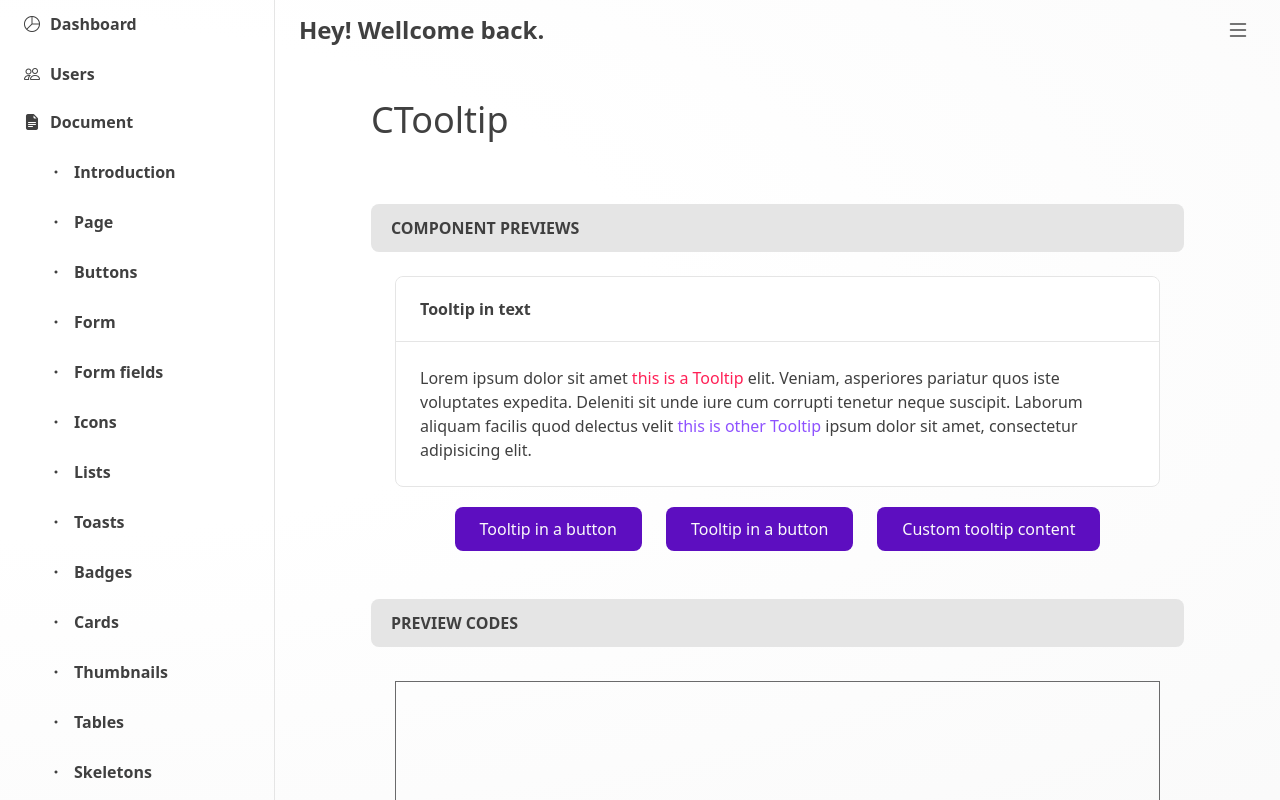
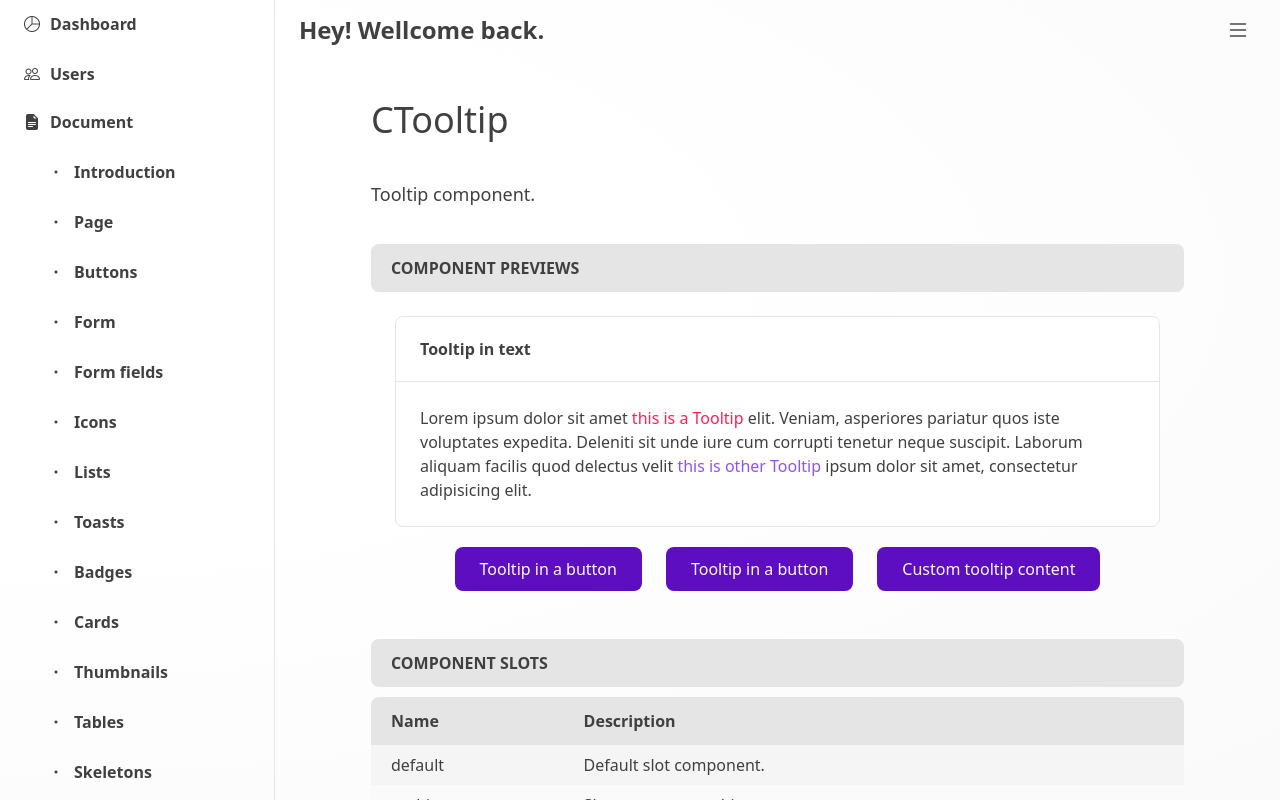
Before and after one commit to ernandesrs/pproj_vapp, a Vue app: page /dashboard/docs/tooltips in a window 1280 px wide. Built offline with nearby package versions, Linux system fonts and the light colour scheme.

Commit message:
documenting tooltip component

```diff
--- a/src/views/dash/doc/TooltipsView.vue
+++ b/src/views/dash/doc/TooltipsView.vue
@@ -5,8 +5,47 @@
             {
                 tag: 'h1',
                 title: 'CTooltip',
-                texts: [],
-                componentDoc: {}
+                texts: [
+                    'Tooltip component.'
+                ],
+                componentDoc: {
+                    slots: [
+                        {
+                            name: 'default',
+                            desc: 'Default slot component.'
+                        },
+                        {
+                            name: 'tooltip',
+                            desc: 'Slot to custom tooltip content.'
+                        }
+                    ],
+                    props: [
+                        {
+                            name: 'text',
+                            type: 'string',
+                            required: false,
+                            desc: 'The tooltip text. Alternatively, you can set a custom content without slot <b>tooltip</b>.',
+                            allowedValues: '---',
+                            defaultValue: '---'
+                        },
+                        {
+                            name: 'width',
+                            type: 'string',
+                            required: false,
+                            desc: 'The tooltip content width. Requires a valid Tailwind CSS class.',
+                            allowedValues: 'w-*, max-w-*, *:w-*, *:max-w-*',
+                            defaultValue: 'w-full'
+                        },
+                        {
+                            name: 'location',
+                            type: 'string',
+                            required: false,
+                            desc: 'The tooltip content location.',
+                            allowedValues: 'left, center, right, top-left, top-center, top-right',
+                            defaultValue: 'left'
+                        }
+                    ]
+                }
             }
         ]">
 
@@ -50,7 +89,39 @@
 
             <template #codes>
                 <textarea>
-                </textarea>
+                    <CCard class="col-span-12" title="Tooltip in text">
+                        <p>
+                            Lorem ipsum dolor sit amet <CTooltip text="Tooltip text lorem ipsum" width="w-[125px]"
+                                class="text-rose-500 dark:text-rose-700">this
+                                is a Tooltip</CTooltip> elit. Veniam, asperiores pariatur quos
+                            iste voluptates expedita. Deleniti sit unde iure cum corrupti tenetur neque suscipit.
+                            Laborum aliquam facilis quod delectus velit <span class="inline">
+                                <CTooltip text="Lorem ipsum dolor sit" width="w-[225px]"><a
+                                        class="text-violet-500 dark:text-violet-700" href="">this is other Tooltip</a>
+                                </CTooltip>
+                            </span> ipsum dolor sit amet, consectetur adipisicing elit.
+                        </p>
+                    </CCard>
+
+                    <CTooltip text="Lorem tooltip consectetur adipisicing elit" width="w-[150px]">
+                        <CButton label="Tooltip in a button" />
+                    </CTooltip>
+
+                    <CTooltip text="Lorem tooltip consectetur adipisicing elit" width="w-[150px] sm:w-[250px]"
+                            location="top-left">
+                        <CButton label="Tooltip in a button" />
+                    </CTooltip>
+
+                    <CTooltip width="w-[150px] sm:w-[250px]" location="top-center">
+                        <CButton label="Custom tooltip content" />
+
+                        <template #tooltip>
+                            <div class="flex flex-col items-center text-center py-2.5">
+                                <CIcon name="rocket-fill" class="text-2xl md:text-3xl mb-2.5" />
+                                <p>Lorem tooltip consectetur <span class="font-semibold">adipisicing elit</span>!</p>
+                            </div>
+                        </template>
+                    </CTooltip></textarea>
             </template>
 
         </CDocSection>
```
